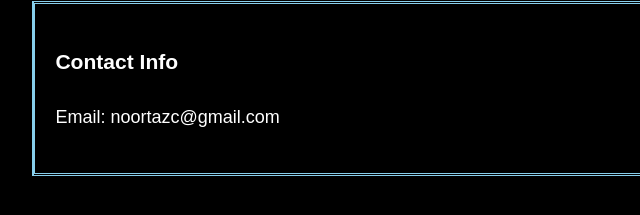
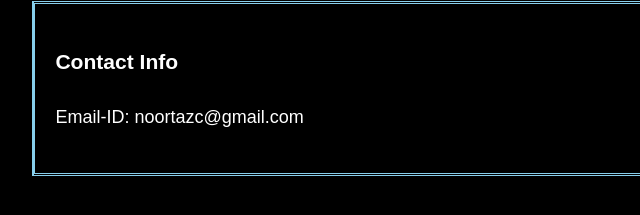
Before and after one commit to noortaz/noortaz.github.io, a plain HTML site: page index.html in a window 1280 px wide. Shown: the part 573-788 px from the top of the page, 102-742 px from the left. Drawn offline with Linux system fonts and the light colour scheme.

Commit message:
Update index.html

```diff
--- a/index.html
+++ b/index.html
@@ -23,7 +23,7 @@
           </div>
           <div class="box-3">
             <h3>Contact Info</h3>
-            <p>Email: noortazc@gmail.com</p>
+            <p>Email-ID: noortazc@gmail.com</p>
           </div>
        </div>
     </body>
```
